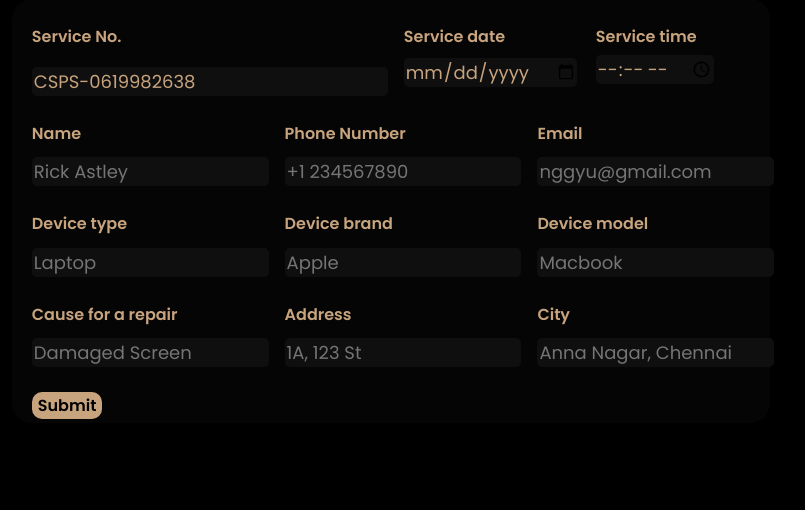
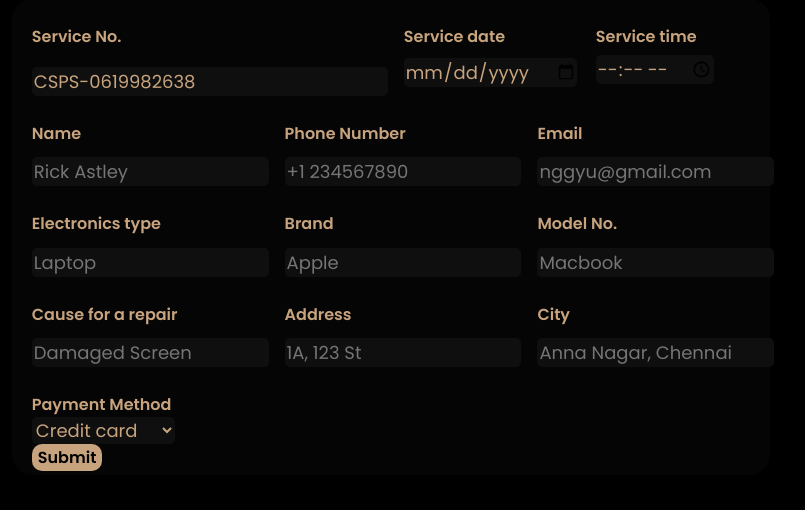
Before and after one commit to JohealAntonio/sales1, a Django app: page /booking/computerservice in a window 1280 px wide. Shown: the part 189-699 px from the top of the page, without its empty margins (249-1054 px from the left). Run offline with Django 4.2, Linux system fonts and the light colour scheme.

Commit message:
09/10/2023

```diff
--- a/product_sales/templates/csbooking.html
+++ b/product_sales/templates/csbooking.html
@@ -41,7 +41,7 @@
      width: 100%;
     }
 
-    input
+    input, select
     {
      border: 0;
      border-radius: 5px;
@@ -53,7 +53,7 @@
      width: 100%;
     }
 
-    input:focus
+    input:focus, select:focus
     {
      outline: none;
     }
@@ -186,15 +186,15 @@
                 <br>
                 <div style="display: flex;">
                     <div class="fmitm" style="float: inline-start;">
-                        <label>Device type</label>
+                        <label>Electronics type</label>
                         <input name="device_type" type="text" placeholder="Laptop">
                     </div>
                     <div class="fmitm" style="float: inline-start;">
-                        <label>Device brand</label>
+                        <label>Brand</label>
                         <input name="device_brand" type="text" placeholder="Apple">
                     </div>
                     <div class="fmitm" style="float: inline-end;">
-                        <label>Device model</label>
+                        <label>Model No.</label>
                         <input name="device_model" type="text" placeholder="Macbook">
                     </div>
                 </div>
@@ -212,6 +212,16 @@
                         <label>City</label>
                         <input name="city" type="text" placeholder="Anna Nagar, Chennai">
                     </div>
+                </div>
+                <br>
+                <div class="fmitm" style="float:inline-start">
+                    <label>Payment Method</label>
+                    <select name="payment_method">
+                        <option value="credit">Credit card</option>
+                        <option value="debit">Debit card</option>
+                        <option value="cash">Cash</option>
+                        <option value="online payment">Paying Online</option>
+                    </select>
                 </div>
                 <br>
                 <div class="fmitm">
--- a/product_sales/views.py
+++ b/product_sales/views.py
@@ -127,11 +127,12 @@ def msbkg(request):
         ror=request.POST['reason_of_repair']
         addr=request.POST['address']
         cty=request.POST['city']
+        pm = request.POST['payment_method']
 
         con = mysql.connector.connect(user='root', password='', host='localhost', database='mydb')
         cur = con.cursor()
 
-        cur.execute("INSERT INTO offer (`service_no`, `service_date`, `service_time`, `cstr_name`, `cstr_mobile_no`, `cstr_email`, `device_type`, `device_brand`, `device_model`, `reason_of_repair`, `address`, `city`) VALUES (%s,%s,%s,%s,%s,%s,%s,%s,%s,%s,%s,%s)",(sno,sdate,stime,cname,cmno,cemail,dtype,dbrd,dmdl,ror,addr,cty))
+        cur.execute("INSERT INTO offer (`service_no`, `service_date`, `service_time`, `cstr_name`, `cstr_mobile_no`, `cstr_email`, `electronics_type`, `brand`, `model_no`, `reason_for_service`, `address`, `city`, `payment_method`) VALUES (%s,%s,%s,%s,%s,%s,%s,%s,%s,%s,%s,%s,%s)",(sno,sdate,stime,cname,cmno,cemail,dtype,dbrd,dmdl,ror,addr,cty,pm))
         con.commit()
 
         cur.close()
@@ -156,11 +157,12 @@ def csbkg(request):
         ror=request.POST['reason_of_repair']
         addr=request.POST['address']
         cty=request.POST['city']
+        pm = request.POST['payment_method']
 
         con = mysql.connector.connect(user='root', password='', host='localhost', database='mydb')
         cur = con.cursor()
 
-        cur.execute("INSERT INTO offer (`service_no`, `service_date`, `service_time`, `cstr_name`, `cstr_mobile_no`, `cstr_email`, `device_type`, `device_brand`, `device_model`, `reason_of_repair`, `address`, `city`) VALUES (%s,%s,%s,%s,%s,%s,%s,%s,%s,%s,%s,%s)",(sno,sdate,stime,cname,cmno,cemail,dtype,dbrd,dmdl,ror,addr,cty))
+        cur.execute("INSERT INTO offer (`service_no`, `service_date`, `service_time`, `cstr_name`, `cstr_mobile_no`, `cstr_email`, `electronics_type`, `brand`, `model_no`, `reason_for_service`, `address`, `city`, `payment_method`) VALUES (%s,%s,%s,%s,%s,%s,%s,%s,%s,%s,%s,%s,%s)",(sno,sdate,stime,cname,cmno,cemail,dtype,dbrd,dmdl,ror,addr,cty,pm))
         con.commit()
 
         cur.close()
```
Also changed, not shown: product_sales/templates/msbooking.html (+12 -3 lines), product_sales/templates/scspage.html (+13 -7 lines).
